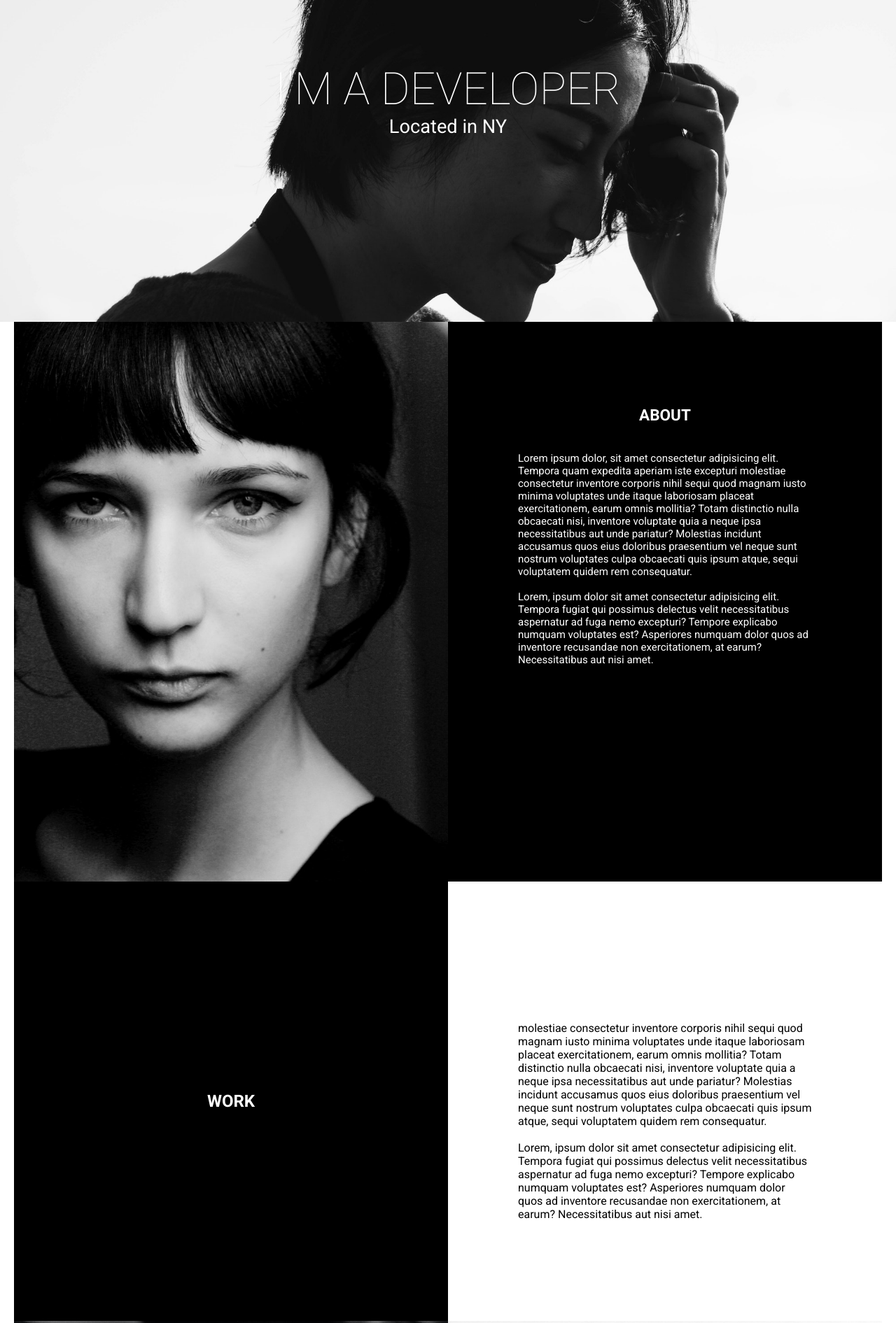
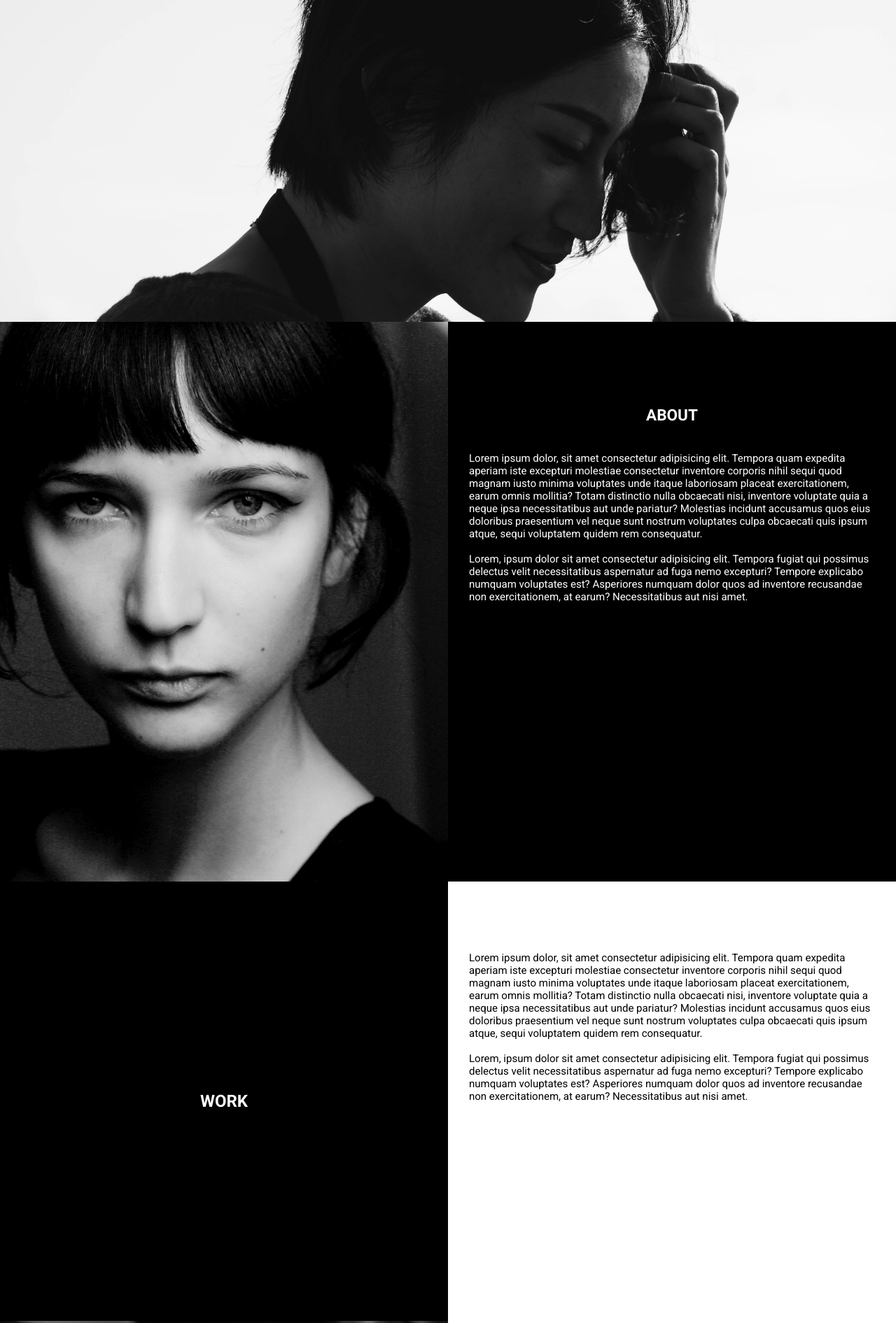
Before and after one commit to AndresRamirez917/100-Sitios-14, a plain HTML site: page index.html in a window 1280 px wide. Shown: the part 319-2210 px from the top of the page at 70% size. Drawn offline with Linux system fonts and the light colour scheme.

Commit message:
my third commit

```diff
--- a/index.html
+++ b/index.html
@@ -23,17 +23,16 @@
         </nav>
         <div id="showcase">
           <div class="container">
-            <h1 class="upper">I'm a Developer</h1>
+            <h1>I'm a Developer</h1>
             <p class="large">Located in NY</p>
           </div>
         </div>
       </header>
 
     <section id="about">
-        <div class="container">
-                <div class="image">
-                </div>
+                <div class="image"></div>
                 <div class="text">
+                    <div class="container"></div>
                     <h1 class="upper">about</h1>
                     <p>Lorem ipsum dolor, sit amet consectetur adipisicing elit. Tempora quam expedita aperiam iste excepturi molestiae consectetur inventore corporis nihil sequi quod magnam iusto minima voluptates unde itaque laboriosam placeat exercitationem, earum omnis mollitia? Totam distinctio nulla obcaecati nisi, inventore voluptate quia a neque ipsa necessitatibus aut unde pariatur? Molestias incidunt accusamus quos eius doloribus praesentium vel neque sunt nostrum voluptates culpa obcaecati quis ipsum atque, sequi voluptatem quidem rem consequatur.</p><br>
                     <p>Lorem, ipsum dolor sit amet consectetur adipisicing elit. Tempora fugiat qui possimus delectus velit necessitatibus aspernatur ad fuga nemo excepturi? Tempore explicabo numquam voluptates est? Asperiores numquam dolor quos ad inventore recusandae non exercitationem, at earum? Necessitatibus aut nisi amet.</p>
@@ -42,27 +41,29 @@
     </section>
 
     <section id="work">
-        <div class="container">
-            <div class="work-title">
-                <h1 class="upper">work</h1>
-            </div>
+            <h1 class="upper work-title">work</h1>
             <div class="work-text">
-                molestiae consectetur inventore corporis nihil sequi quod magnam iusto minima voluptates unde itaque laboriosam placeat exercitationem, earum omnis mollitia? Totam distinctio nulla obcaecati nisi, inventore voluptate quia a neque ipsa necessitatibus aut unde pariatur? Molestias incidunt accusamus quos eius doloribus praesentium vel neque sunt nostrum voluptates culpa obcaecati quis ipsum atque, sequi voluptatem quidem rem consequatur.</p><br>
-                    <p>Lorem, ipsum dolor sit amet consectetur adipisicing elit. Tempora fugiat qui possimus delectus velit necessitatibus aspernatur ad fuga nemo excepturi? Tempore explicabo numquam voluptates est? Asperiores numquam dolor quos ad inventore recusandae non exercitationem, at earum? Necessitatibus aut nisi amet.</p>
-            </div>
+                <p>Lorem ipsum dolor, sit amet consectetur adipisicing elit. Tempora quam expedita aperiam iste excepturi
+                    molestiae consectetur inventore corporis nihil sequi quod magnam iusto minima voluptates unde itaque
+                    laboriosam placeat exercitationem, earum omnis mollitia? Totam distinctio nulla obcaecati nisi,
+                    inventore voluptate quia a neque ipsa necessitatibus aut unde pariatur? Molestias incidunt accusamus
+                    quos eius doloribus praesentium vel neque sunt nostrum voluptates culpa obcaecati quis ipsum atque,
+                    sequi voluptatem quidem rem consequatur.</p><br>
+                <p>Lorem, ipsum dolor sit amet consectetur adipisicing elit. Tempora fugiat qui possimus delectus velit
+                    necessitatibus aspernatur ad fuga nemo excepturi? Tempore explicabo numquam voluptates est? Asperiores
+                    numquam dolor quos ad inventore recusandae non exercitationem, at earum? Necessitatibus aut nisi amet.
+                </p>
         </div>
     </section>
 
     <section id="pictures">
-        <div class="container">
             <div class="pictures-image-1"></div>
             <div class="pictures-image-2"></div>
-        </div>
     </section>
 
     <section id="contact">
-        <div class="container">
             <div class="contact-form">
+                <div class="container">
                 <form action="">
                     <div class="form-group">
                         <label for="">Name</label>
@@ -80,13 +81,15 @@
                 </form>
             </div>
         </div>
-        <div class="contact-title">
+            <div class="contact-title">
                 <h1 class="upper">contact us</h1>
-        </div>
+            </div>
     </section>
 
     <footer id="footer">
-        <a href="https://twitter.com/AndresRamirez?ref_src=twsrc%5Etfw" class="twitter-follow-button" data-show-count="false">Follow @AndresRamirez</a><script async src="https://platform.twitter.com/widgets.js" charset="utf-8"></script>
+        <div class="container">
+            <a href="https://twitter.com/AndresRamirez?ref_src=twsrc%5Etfw" class="twitter-follow-button" data-show-count="false">Follow @AndresRamirez</a><script async src="https://platform.twitter.com/widgets.js" charset="utf-8"></script>
+        </div>
     </footer>
 
 </body>
--- a/mobile.css
+++ b/mobile.css
@@ -32,21 +32,25 @@
 #work .work-title {
     float: none;
     width: 100%;
+    margin-top: 500px;
 }
 
 #work .work-text {
     float: none;
     width: 100%;
+    margin-top: 100px;
 }
 
 #pictures .pictures-image-1 {
     float: none;
     width: 100%;
+    height: 200px;
 }
 
 #pictures .pictures-image-2 {
     float: none;
     width: 100%;
+    height: 200px;
 }
 
 .contact-form {
@@ -60,5 +64,5 @@
 }
 
 #footer {
-    margin-top: 500px;
+    margin-top: 700px;
 }
--- a/styles.css
+++ b/styles.css
@@ -46,6 +46,7 @@ form .form-group {
 form .form-control {
     width: 100%;
     display: block;
+    background: grey;
 }
 
 /* navbar */
@@ -92,13 +93,13 @@ form .form-control {
     height: 90vh;
     color: #fff;
     text-align: center;
-    padding: 350px;
+
 }
 
 #showcase h1 {
     font-weight: 200;
     font-size: 4rem;
-    color: #fff;
+    color: #8d8a8a;
   }
 
   #showcase p {
@@ -106,10 +107,20 @@ form .form-control {
     color: #fff;
   }
 
+  #showcase h1 {
+    margin-top: 150px;
+  }
+
 /* about */
+#about {
+    height: 100vh;
+    background: #000;
+    color: #fff;
+  }
+
 #about h1 {
     text-align: center;
-    margin: 100px 0 40px 0;
+    padding: 100px 0 40px 0;
 }
 
 #about .image {
@@ -129,7 +140,7 @@ form .form-control {
     color: #fff;
     font-size: 15px;
     height: 100vh;
-    padding: 20px 100px 100px 100px;
+    padding: 20px 30px 0 30px;
 }
 
 /* work */
@@ -145,10 +156,17 @@ form .form-control {
 #work .work-text {
     float: right;
     width: 50%;
-    padding: 200px 100px 100px 100px;
+    font-size: 15px;
+    height: 100vh;
+    padding: 100px 30px 0 30px;
+
 }
 
 /* pictures */
+#pictures {
+    height: 100vh;
+}
+
 #pictures .pictures-image-1 {
     background: url("/img/work.jpg");
     background-position: center;
@@ -176,20 +194,20 @@ form .form-control {
   }
 
 .contact-form {
+    float: left;
     width: 50%;
-    float: left;
     background: #000;
-  color: #fff;
-  height: 100vh;
-  padding: 150px 90px;
+    color: #fff;
+    height: 100vh;
+    padding: 200px 90px;
 }
 
 .contact-title {
-    background: #fff;
-  color: #000;
   float: right;
   width: 50%;
-  padding: 50px;
+  padding: 10px 30px 30px 30px;
+  background: #fff;
+  color: #000;
 }
 
 .contact-title h1 {
@@ -199,6 +217,7 @@ form .form-control {
 
   /* footer */
   #footer {
+    margin-top: 628px;
     text-align: center;
     padding: 30px;
     background: #000;
```
